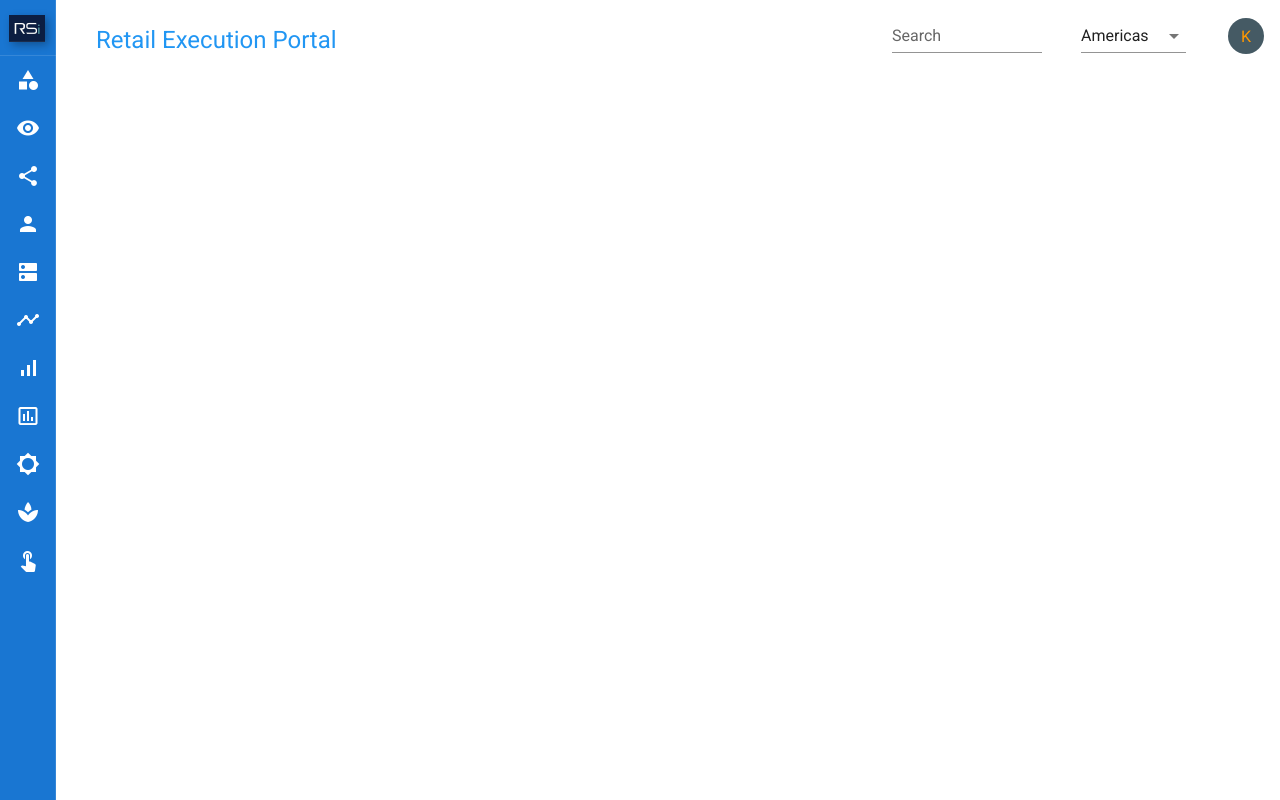
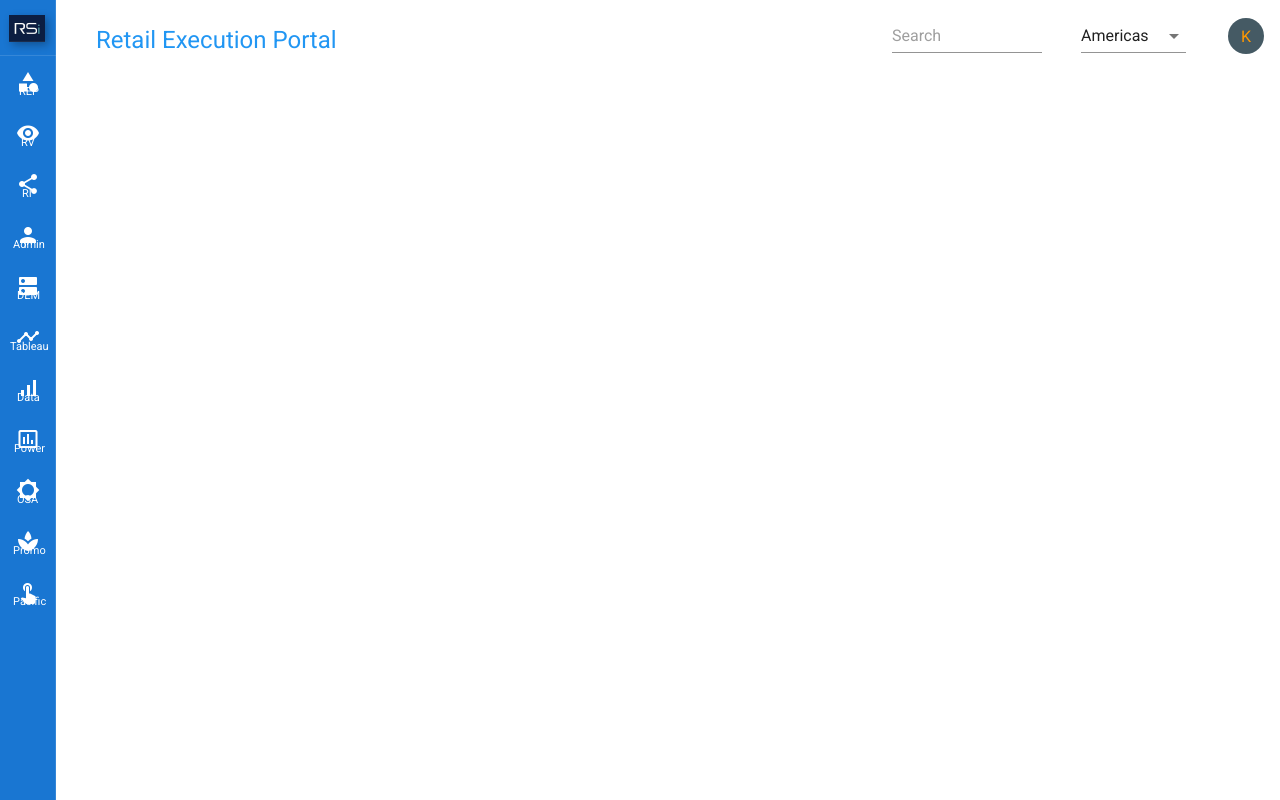
Before and after one commit to Talnax/rsi-portal, a Vue app: page / in a window 1280 px wide. Built offline with nearby package versions, Linux system fonts and the light colour scheme.

Commit message:
add app-settings-dialog - 2

```diff
--- a/src/App.vue
+++ b/src/App.vue
@@ -8,9 +8,12 @@
 
       <v-spacer></v-spacer>
 
+      <!--solo-->
+      <!--single-line
+      outlined-->
       <v-text-field
         class="text-field-search-header"
-        label="Search">
+        placeholder="Search">
       </v-text-field>
 
       <v-combobox
@@ -42,7 +45,6 @@
       :right="right"
       absolute
       dark>
-      <!--<v-list dense nav class="py-0" >-->
       <v-list  class="py-0" >
         <img
           class="rsi-logo"
@@ -55,7 +57,9 @@
           :key="item.title"
           @click="onItemClick(item)">
           <v-icon class="icons-projects" >{{ item.icon }}</v-icon>
-          <span class="icon-text">{{ item.title }}</span>
+          <!--<span class="icon-text">{{ item.title }}</span>-->
+          <!--<span class="icon-text">{{ item.short }}</span>-->
+          <span class="icon-text" v-bind:style="item.marginLeft">{{ item.short }}</span>
         </v-list-item>
 
       </v-list>
@@ -89,17 +93,28 @@ export default {
         "Americas", "India"
       ],
       items: [
-        { title: 'Retail Execution Portal', icon: 'category' },
-        { title: 'Retail Visibility', icon: 'visibility' },
-        { title: 'Retail Intelligence', icon: 'share' },
-        { title: 'Administration', icon: 'person' },
-        { title: 'Data Extract Mgmt', icon: 'dns'},
-        { title: 'Tableau', icon: 'timeline'},
-        { title: 'Data Availability', icon: 'signal_cellular_alt'},
-        { title: 'Power BI', icon: 'insert_chart_outlined'},
-        { title: 'OSA Power', icon: 'brightness_5'},
-        { title: 'Promo Power', icon: 'spa'},
-        { title: 'Pacific', icon: 'touch_app'}
+        { title: 'Retail Execution Portal', short: "REP",
+          marginLeft: "margin-left: 3px;", icon: 'category' },
+        { title: 'Retail Visibility', short: "RV",
+          marginLeft: "margin-left: 5px;", icon: 'visibility' },
+        { title: 'Retail Intelligence', short: "RI",
+          marginLeft: "margin-left: 6px;", icon: 'share' },
+        { title: 'Administration', short: "Admin",
+          marginLeft: "margin-left: -3px;", icon: 'person' },
+        { title: 'Data Extract Mgmt', short: "DEM",
+          marginLeft: "margin-left: 1px;", icon: 'dns'},
+        { title: 'Tableau', short: "Tableau",
+          marginLeft: "margin-left: -6px;", icon: 'timeline'},
+        { title: 'Data Availability', short: "Data",
+          marginLeft: "margin-left: 1px;", icon: 'signal_cellular_alt'},
+        { title: 'Power BI', short: "Power",
+          marginLeft: "margin-left: -2px;", icon: 'insert_chart_outlined'},
+        { title: 'OSA Power', short: "OSA",
+          marginLeft: "margin-left: 1px;", icon: 'brightness_5'},
+        { title: 'Promo Power', short: "Promo",
+          marginLeft: "margin-left: -3px;", icon: 'spa'},
+        { title: 'Pacific', short: "Pacific",
+          marginLeft: "margin-left: -3px;", icon: 'touch_app'}
       ],
       // color: 'primary',
       // colors: [
@@ -144,6 +159,7 @@ export default {
 
     .vertical-menu {
       //min-height: 55px !important;
+      min-height: 51px;
 
       /*.v-list-item--dense, .v-list--dense .v-list-item {*/
         /*min-height: 45px;*/
@@ -152,17 +168,25 @@ export default {
       .icons-projects {
         //min-height: 35px !important;
       }
+
       .icon-text {
-        /*margin-top: 3px;*/
-        /*text-align: center;*/
-        /*height: auto;*/
-        /*width: auto;*/
-        /*z-index: 100;*/
-        /*color: white;*/
-        /*font-size: 10px;*/
+        font-size: 11px;
+        position: absolute !important;
+        white-space: nowrap;
+        display: initial;
+        margin-top: 21px;
+        overflow: visible !important;
+        clip: unset !important;
+        height: unset !important;
       }
   }
 }
+
+
+
+
+
+
 
 .combo-box-domain {
   top: 15px;
@@ -175,7 +199,7 @@ export default {
   margin-top: 30px !important;
   flex: inherit !important;
   width: 150px;
-    margin-right: 81px;
+  margin-right: 81px !important;
 }
 
 .avatar-tool-bar {
```
Also changed, not shown: owner/owner.txt. Lines whose indentation alone changed are shown as unchanged.
